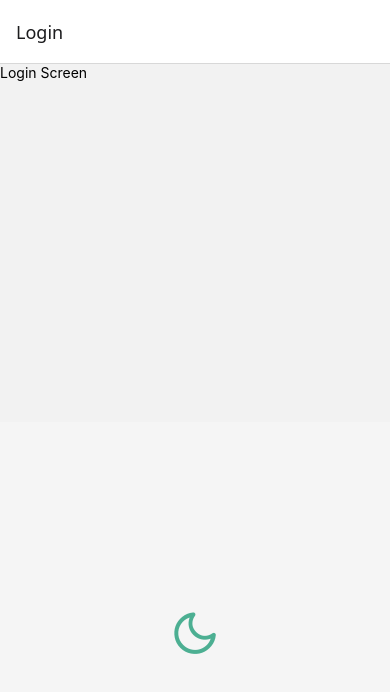
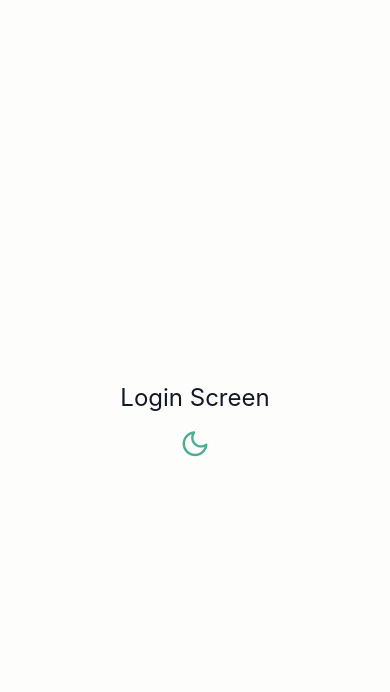
Before and after one commit to Scorhenao/SmartHabitManager, a React Native app: screen /Login in a window 390 px wide. Shown: the top 692 px of the page. Built offline with nearby package versions, Linux system fonts and the light colour scheme.

Commit message:
feat: add dispatch to change the colors with the lightModeTheme or darkModeTheme

```diff
--- a/App.tsx
+++ b/App.tsx
@@ -1,14 +1,12 @@
 import React from 'react';
 import AppNavigator from './src/navigation/AppNavigator';
 import {Provider} from 'react-redux';
-import ThemeToggle from './src/components/ThemeToggle';
 import store from './src/redux/store/store';
 
 const App = () => {
   return (
     <Provider store={store}>
       <AppNavigator />
-      <ThemeToggle />
     </Provider>
   );
 };
--- a/src/components/ThemeToggle.tsx
+++ b/src/components/ThemeToggle.tsx
@@ -1,10 +1,13 @@
-import React, {useState, useRef} from 'react';
+import React, {useRef} from 'react';
 import {View, TouchableOpacity, Animated, StyleSheet} from 'react-native';
 import Icon from 'react-native-vector-icons/Feather';
+import {useDispatch, useSelector} from 'react-redux';
+import {toggleDarkMode} from '../redux/reducers/themeSlice';
 
 export default function ThemeToggle() {
-  const [isDarkMode, setIsDarkMode] = useState(false);
   const rotation = useRef(new Animated.Value(0)).current;
+  const dispatch = useDispatch();
+  const isDarkMode = useSelector(state => state.theme.darkMode);
 
   const toggleTheme = () => {
     Animated.timing(rotation, {
@@ -12,7 +15,7 @@ export default function ThemeToggle() {
       duration: 500,
       useNativeDriver: true,
     }).start();
-    setIsDarkMode(!isDarkMode);
+    dispatch(toggleDarkMode());
   };
 
   const rotateInterpolation = rotation.interpolate({
@@ -26,7 +29,7 @@ export default function ThemeToggle() {
         <Animated.View style={{transform: [{rotate: rotateInterpolation}]}}>
           <Icon
             name={isDarkMode ? 'sun' : 'moon'}
-            size={50}
+            size={30}
             color={isDarkMode ? '#FFD700' : '#4CAF92'}
           />
         </Animated.View>
@@ -37,9 +40,7 @@ export default function ThemeToggle() {
 
 const styles = StyleSheet.create({
   container: {
-    flex: 1,
     justifyContent: 'center',
     alignItems: 'center',
-    backgroundColor: '#f5f5f5',
   },
 });
--- a/src/navigation/AppNavigator.tsx
+++ b/src/navigation/AppNavigator.tsx
@@ -6,7 +6,11 @@ export default function AppNavigator() {
   return (
     <NavigationContainer>
       <stack.Navigator initialRouteName="Login">
-        <stack.Screen name="Login" component={LoginScreen} />
+        <stack.Screen
+          name="Login"
+          options={{headerShown: false}}
+          component={LoginScreen}
+        />
       </stack.Navigator>
     </NavigationContainer>
   );
--- a/src/screens/LoginScreen.tsx
+++ b/src/screens/LoginScreen.tsx
@@ -1,16 +1,32 @@
 import React from 'react';
-import {View} from 'react-native';
-import {Text} from 'react-native-gesture-handler';
+import {View, Text, StyleSheet} from 'react-native';
+import {useSelector} from 'react-redux';
 import ThemeToggle from '../components/ThemeToggle';
 
 const LoginScreen = () => {
+  const theme = useSelector(state => state.theme.theme);
+
   return (
-    <>
-      <View>
-        <Text>Login Screen</Text>
-      </View>
-    </>
+    <View
+      style={[styles.container, {backgroundColor: theme.colors.background}]}>
+      <Text style={[styles.text, {color: theme.colors.texts}]}>
+        Login Screen
+      </Text>
+      <ThemeToggle />
+    </View>
   );
 };
 
+const styles = StyleSheet.create({
+  container: {
+    flex: 1,
+    justifyContent: 'center',
+    alignItems: 'center',
+  },
+  text: {
+    fontSize: 24,
+    marginBottom: 16,
+  },
+});
+
 export default LoginScreen;
--- a/src/theme/DarkModeTheme.ts
+++ b/src/theme/DarkModeTheme.ts
@@ -1,7 +1,7 @@
 interface DarkModeTheme {
   colors: {
     background: string;
-    text: string;
+    texts: string;
     textSecondary: string;
     buttons: {
       primary: string;
@@ -19,7 +19,7 @@ interface DarkModeTheme {
 export const darkModeTheme: DarkModeTheme = {
   colors: {
     background: '#1F2937',
-    text: '#FFFFFF',
+    texts: '#FFFFFF',
     textSecondary: '#9CA3AF',
     buttons: {
       primary: '#4CAF92',
--- a/src/theme/LightModeTheme.ts
+++ b/src/theme/LightModeTheme.ts
@@ -1,7 +1,7 @@
 interface LightModeTheme {
   colors: {
     background: string;
-    text: string;
+    texts: string;
     textSecondary: string;
     buttons: {
       primary: string;
@@ -19,7 +19,7 @@ interface LightModeTheme {
 export const lightModeTheme: LightModeTheme = {
   colors: {
     background: '#FDFDFB',
-    text: '#111827',
+    texts: '#111827',
     textSecondary: '#9CA3AF',
     buttons: {
       primary: '#4CAF92',
```
